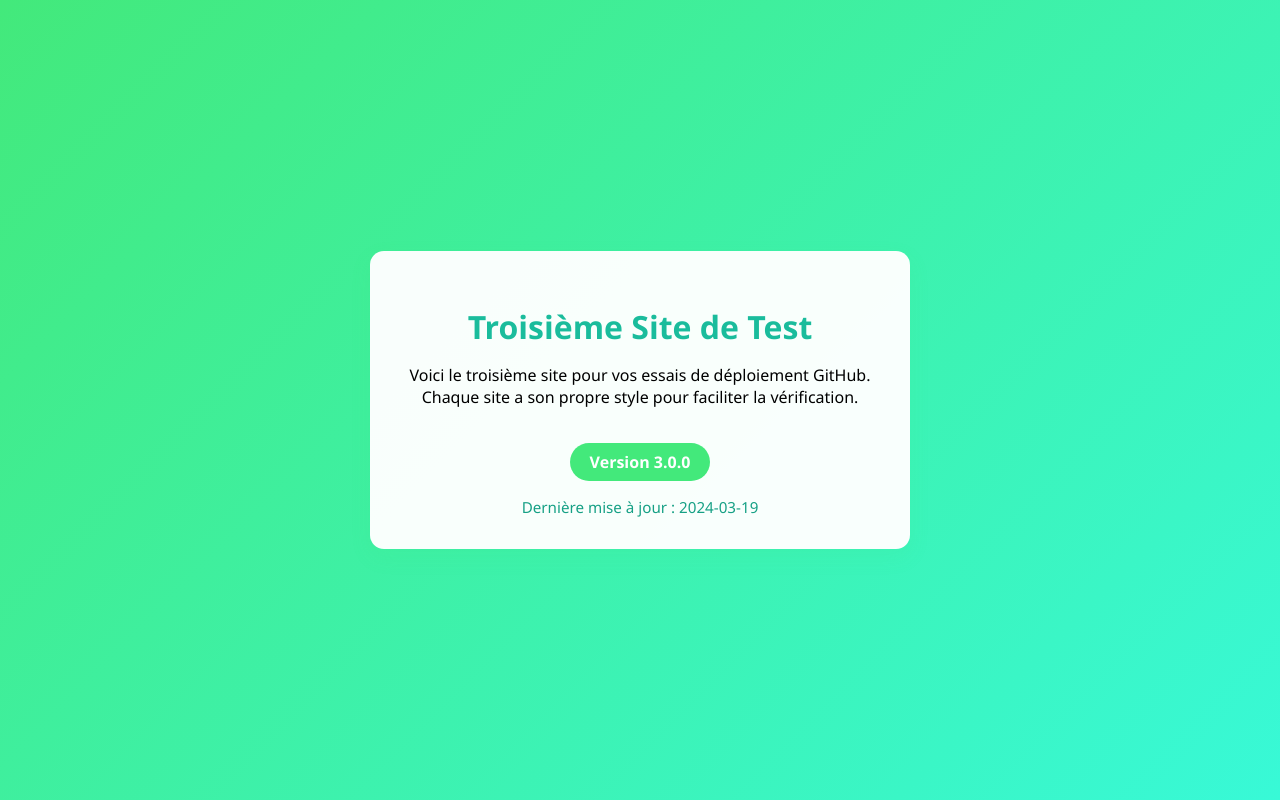
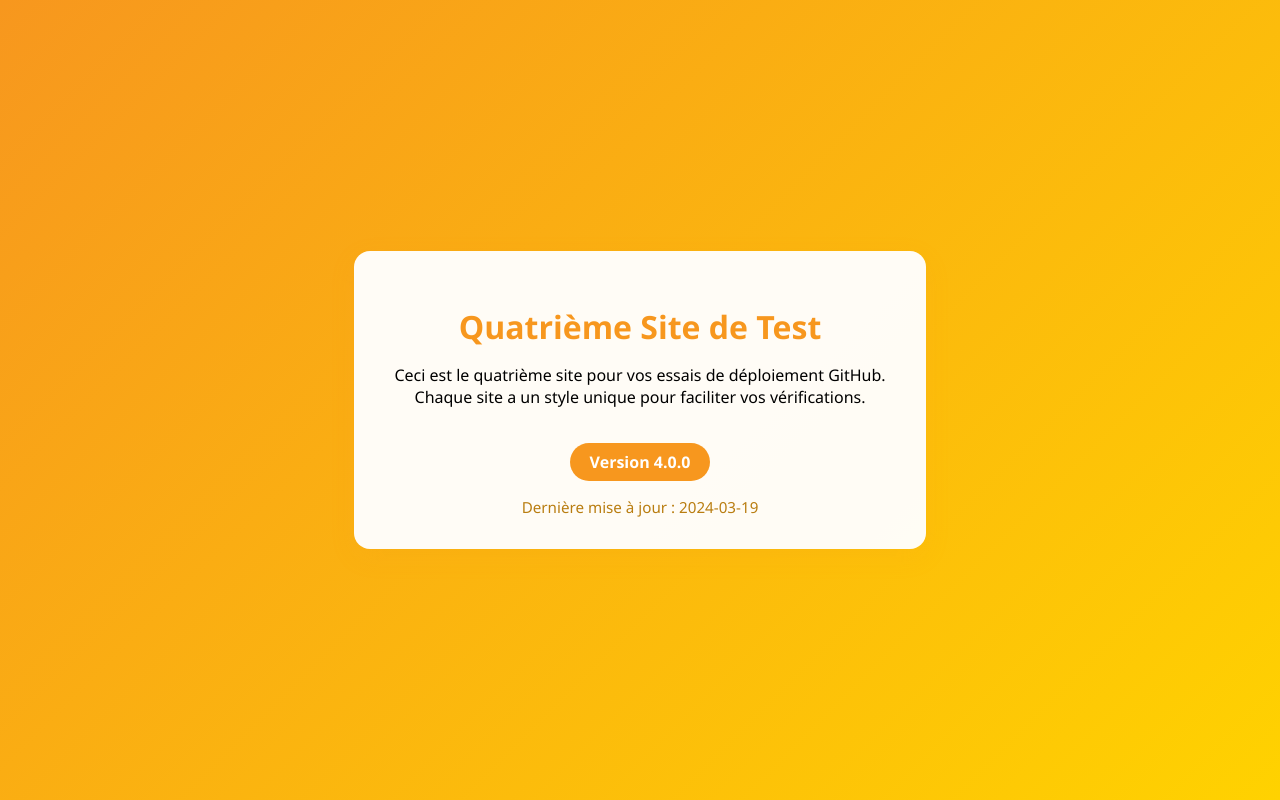
Before and after one commit to ImNvthan/mon-site, a plain HTML site: page index.html in a window 1280 px wide. Drawn offline with Linux system fonts and the light colour scheme.

Commit message:
Test4
Test4

```diff
--- a/index.html
+++ b/index.html
@@ -3,13 +3,13 @@
 <head>
     <meta charset="UTF-8">
     <meta name="viewport" content="width=device-width, initial-scale=1.0">
-    <title>Test Troisième Site - GitHub</title>
+    <title>Test Quatrième Site - GitHub</title>
     <style>
         body {
             font-family: 'Segoe UI', Tahoma, Geneva, Verdana, sans-serif;
             margin: 0;
             padding: 0;
-            background: linear-gradient(135deg, #43e97b 0%, #38f9d7 100%);
+            background: linear-gradient(135deg, #f7971e 0%, #ffd200 100%);
             min-height: 100vh;
             display: flex;
             flex-direction: column;
@@ -17,20 +17,20 @@
             justify-content: center;
         }
         .container {
-            background: rgba(255,255,255,0.97);
+            background: rgba(255,255,255,0.96);
             padding: 2rem 2.5rem;
-            border-radius: 14px;
-            box-shadow: 0 8px 20px rgba(67, 233, 123, 0.12);
+            border-radius: 16px;
+            box-shadow: 0 8px 24px rgba(247, 151, 30, 0.13);
             text-align: center;
             max-width: 600px;
             margin: 1rem;
         }
         h1 {
-            color: #1abc9c;
+            color: #f7971e;
             margin-bottom: 1rem;
         }
         .version {
-            background: #43e97b;
+            background: #f7971e;
             color: #fff;
             padding: 0.5rem 1.2rem;
             border-radius: 20px;
@@ -39,7 +39,7 @@
             font-weight: bold;
         }
         .timestamp {
-            color: #16a085;
+            color: #b97d10;
             font-size: 0.95rem;
             margin-top: 1rem;
         }
@@ -47,9 +47,9 @@
 </head>
 <body>
     <div class="container">
-        <h1>Troisième Site de Test</h1>
-        <p>Voici le troisième site pour vos essais de déploiement GitHub.<br>Chaque site a son propre style pour faciliter la vérification.</p>
-        <div class="version">Version 3.0.0</div>
+        <h1>Quatrième Site de Test</h1>
+        <p>Ceci est le quatrième site pour vos essais de déploiement GitHub.<br>Chaque site a un style unique pour faciliter vos vérifications.</p>
+        <div class="version">Version 4.0.0</div>
         <div class="timestamp">Dernière mise à jour : 2024-03-19</div>
     </div>
 </body>
```
